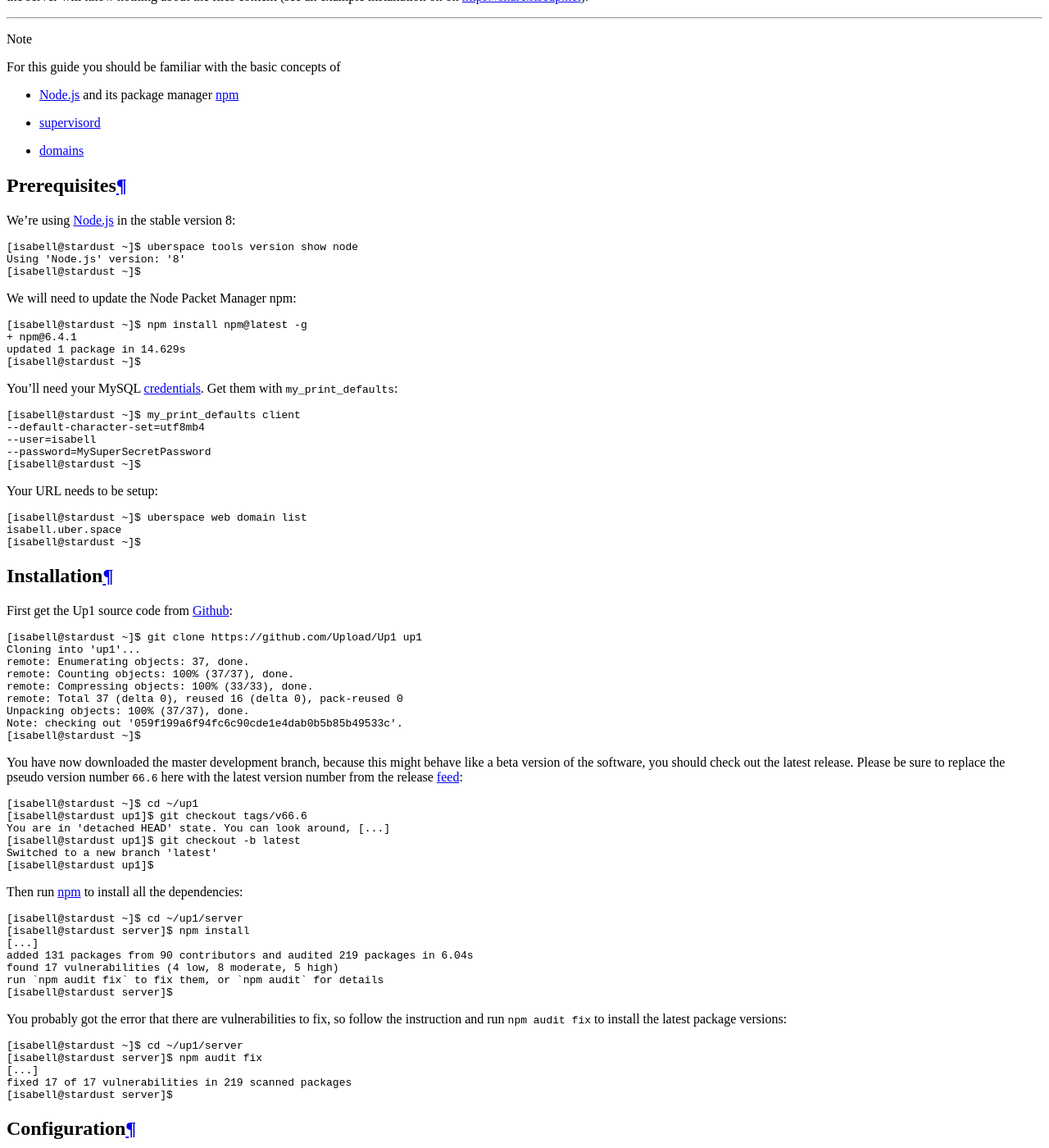
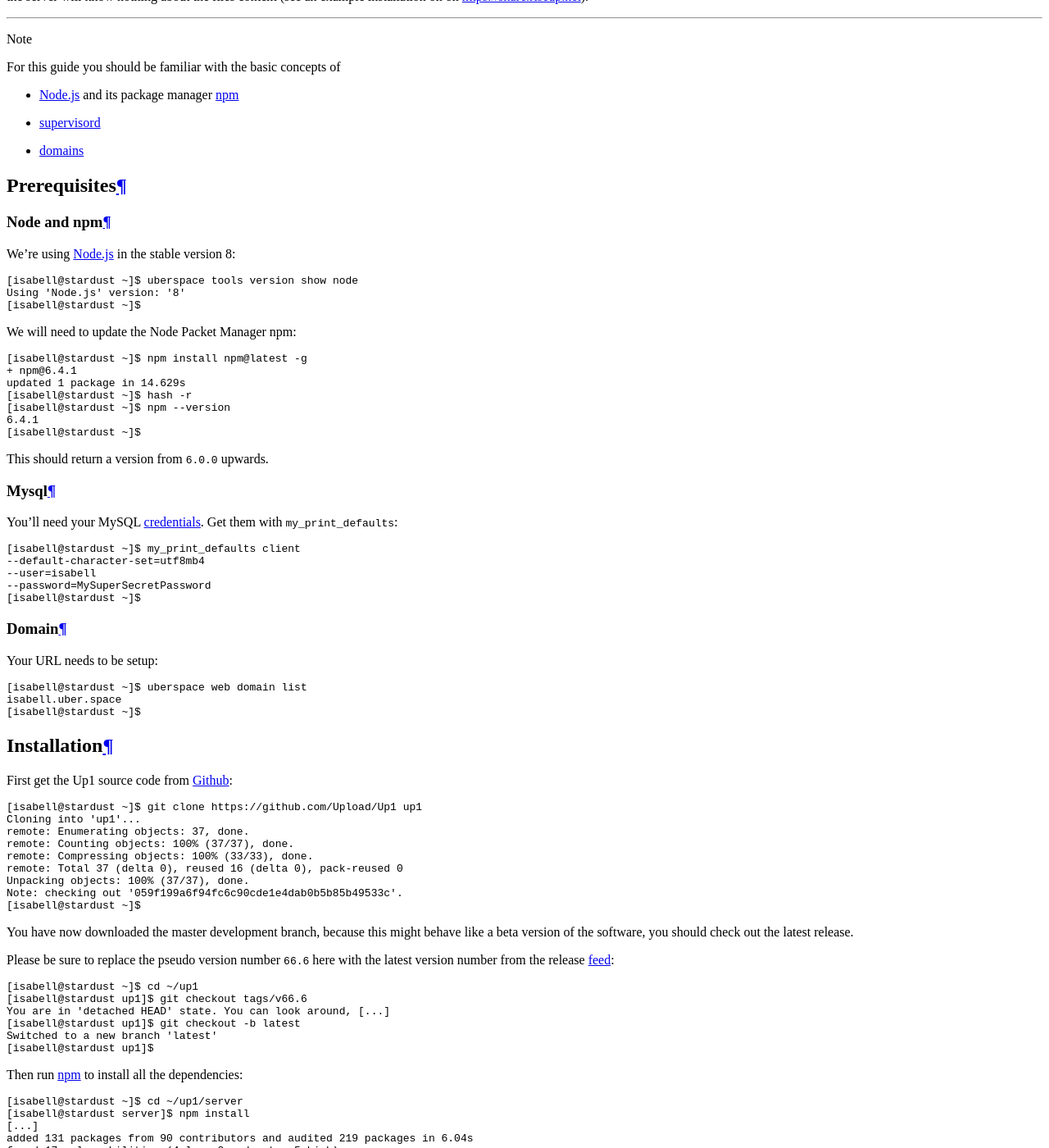
Before and after one commit to Uberspace/lab, a Sphinx documentation site: the page built from source/guide_up1.rst, in a window 1280 px wide and 1400 px high, scrolled down 1649 px. Shown: the whole window at 82% size. Built offline with Sphinx 7.4.7 and the Read the Docs theme 2.0.0, drawn with Linux system fonts in a browser that asks for light colours.

Commit message:
up1 - fix npm update

```diff
--- a/source/guide_up1.rst
+++ b/source/guide_up1.rst
@@ -23,6 +23,9 @@
 Prerequisites
 =============
 
+Node and npm
+------------
+
 We're using Node.js_ in the stable version 8:
 
 ::
@@ -38,10 +41,20 @@
   [isabell@stardust ~]$ npm install npm@latest -g
   + npm@6.4.1
   updated 1 package in 14.629s
+  [isabell@stardust ~]$ hash -r
+  [isabell@stardust ~]$ npm --version
+  6.4.1
   [isabell@stardust ~]$
 
+This should return a version from ``6.0.0`` upwards.
+
+Mysql
+-----
 
 .. include:: includes/my-print-defaults.rst
+
+Domain
+------
 
 Your URL needs to be setup:
 
@@ -64,7 +77,9 @@
   Note: checking out '059f199a6f94fc6c90cde1e4dab0b5b85b49533c'.
   [isabell@stardust ~]$
 
-You have now downloaded the master development branch, because this might behave like a beta version of the software, you should check out the latest release. Please be sure to replace the pseudo version number ``66.6`` here with the latest version number from the release feed_:
+You have now downloaded the master development branch, because this might behave like a beta version of the software, you should check out the latest release.
+
+Please be sure to replace the pseudo version number ``66.6`` here with the latest version number from the release feed_:
 
 ::
 
```
